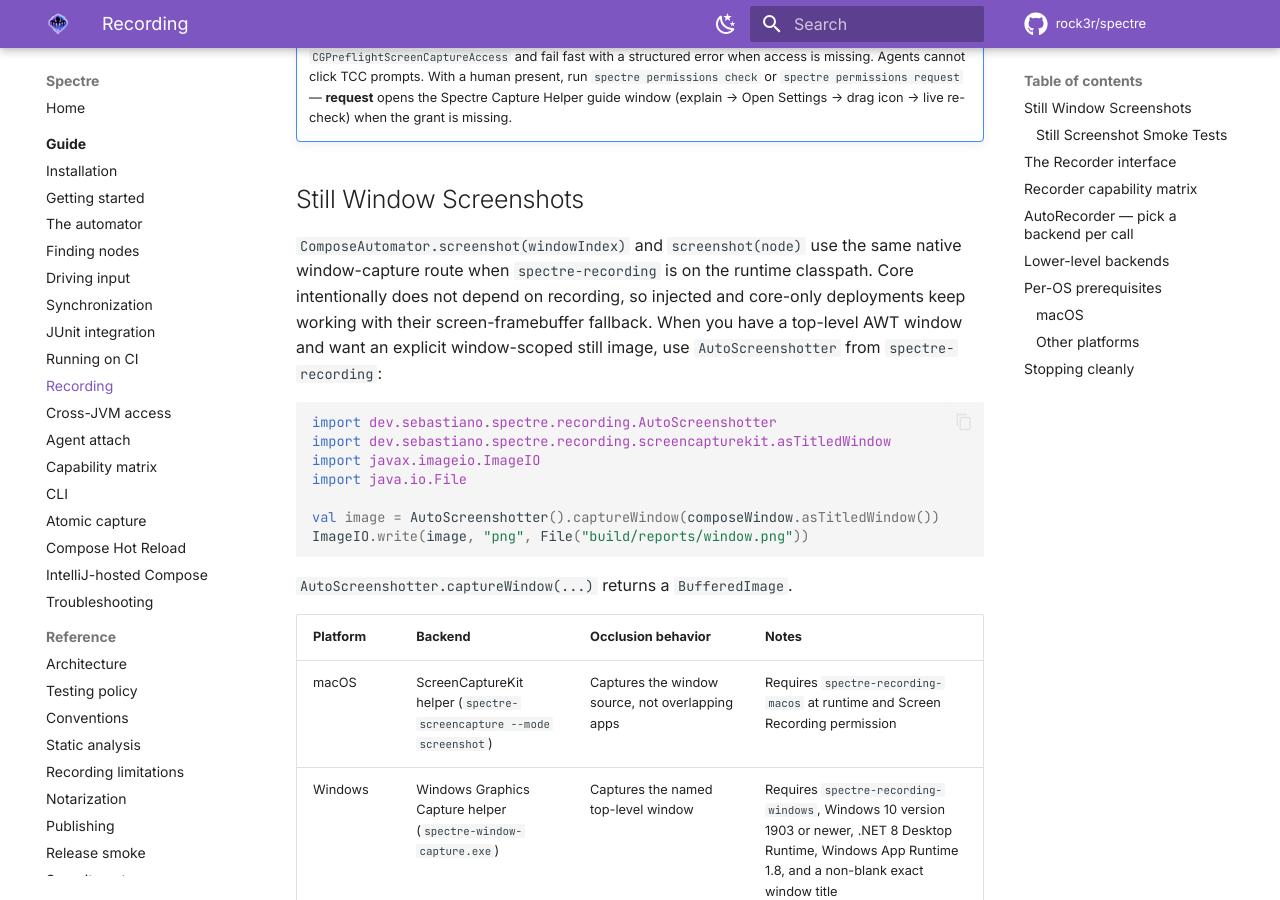
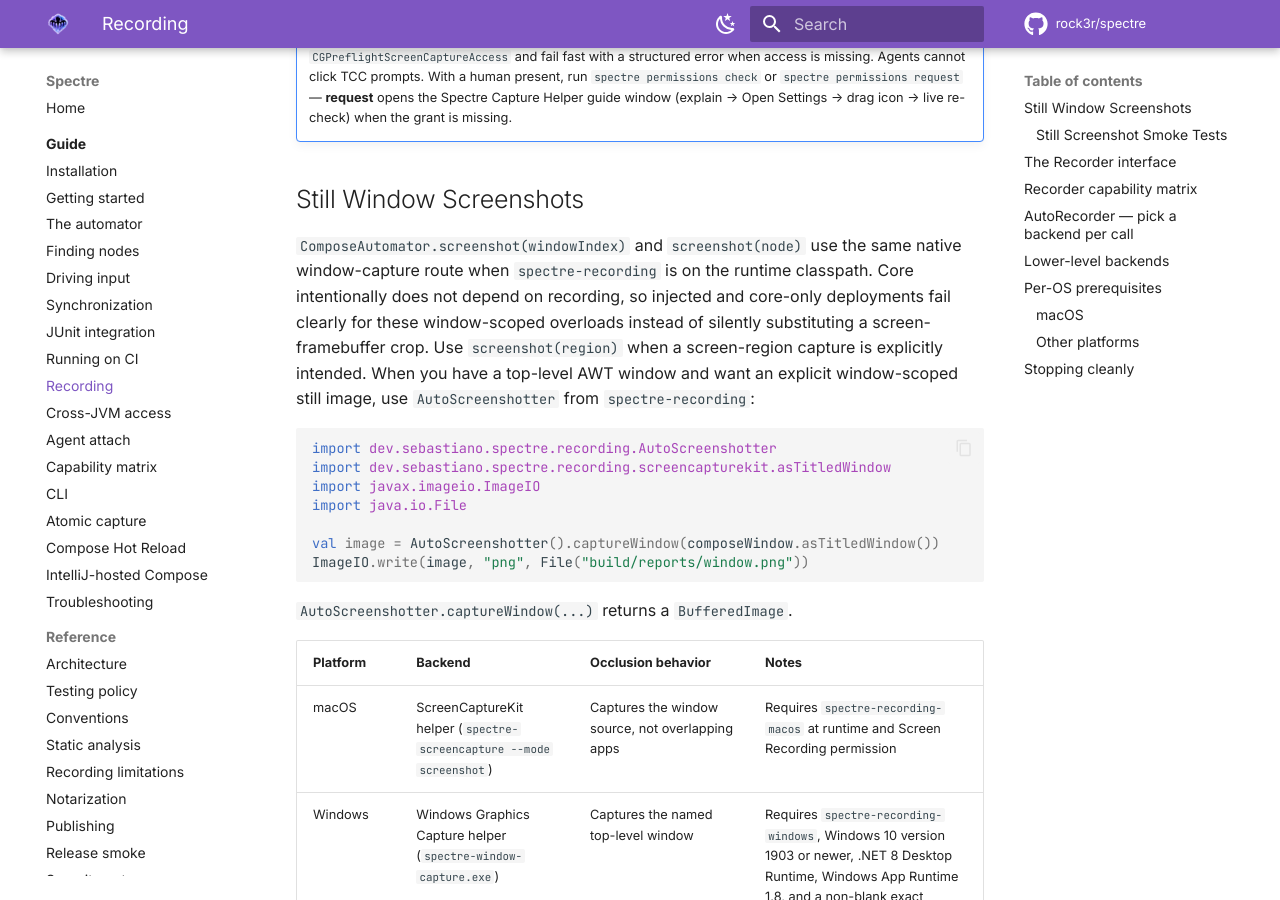
Before and after one commit to rock3r/spectre, an MkDocs documentation site: the page built from docs/guide/recording.md, in a window 1280 px wide and 900 px high, scrolled down 1063 px. Built offline with MkDocs 1.6.1 and Material for MkDocs 9.7.7, drawn with Linux system fonts in a browser that asks for light colours; comment, search, counter and statistics services are not loaded.

Commit message:
Document loud window capture failures

````diff
--- a/docs/guide/recording.md
+++ b/docs/guide/recording.md
@@ -51,9 +51,11 @@
 
 `ComposeAutomator.screenshot(windowIndex)` and `screenshot(node)` use the same native
 window-capture route when `spectre-recording` is on the runtime classpath. Core intentionally
-does not depend on recording, so injected and core-only deployments keep working with their
-screen-framebuffer fallback. When you have a top-level AWT window and want an explicit
-window-scoped still image, use `AutoScreenshotter` from `spectre-recording`:
+does not depend on recording, so injected and core-only deployments fail clearly for these
+window-scoped overloads instead of silently substituting a screen-framebuffer crop. Use
+`screenshot(region)` when a screen-region capture is explicitly intended. When you have a
+top-level AWT window and want an explicit window-scoped still image, use `AutoScreenshotter`
+from `spectre-recording`:
 
 ```kotlin
 import dev.sebastiano.spectre.recording.AutoScreenshotter
````
